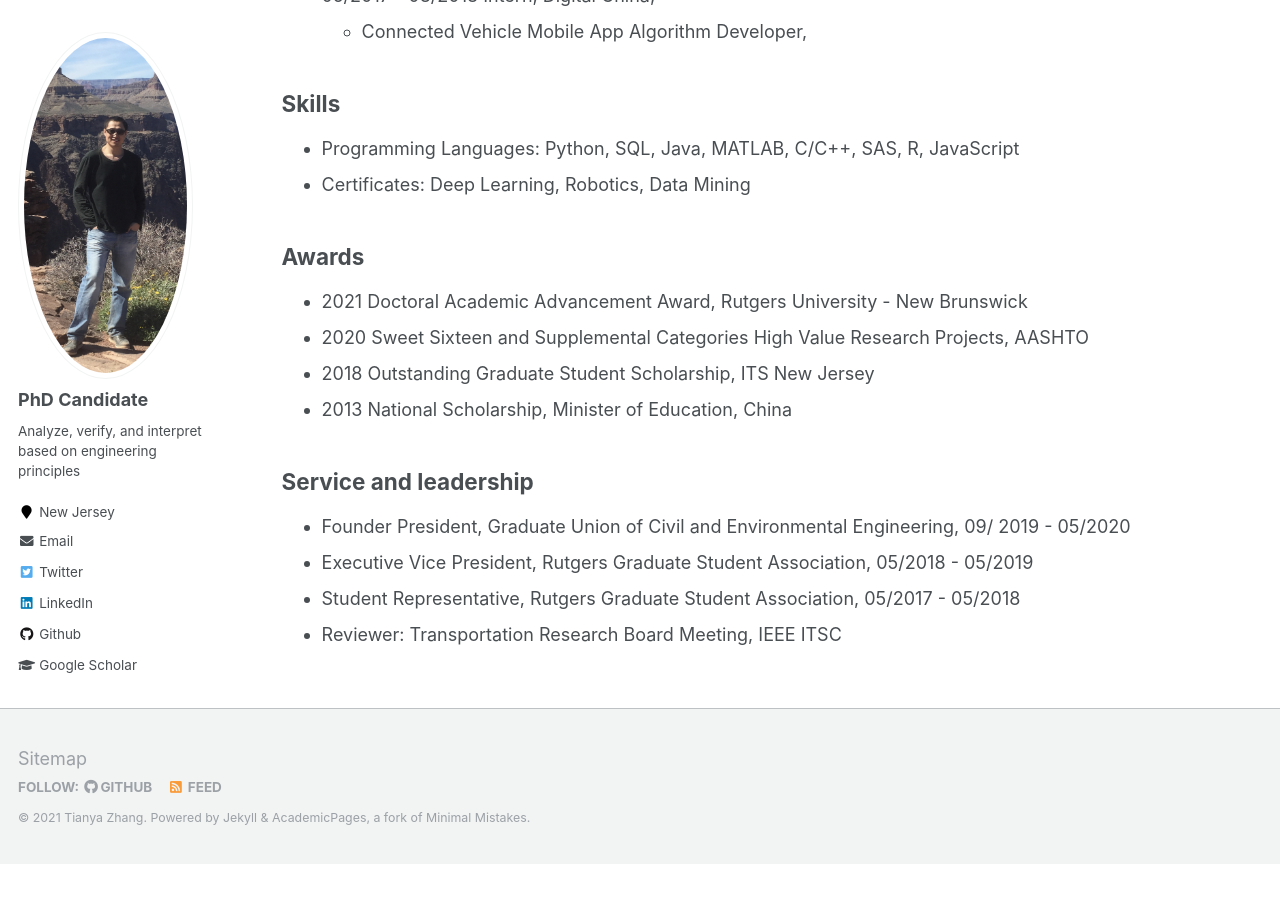
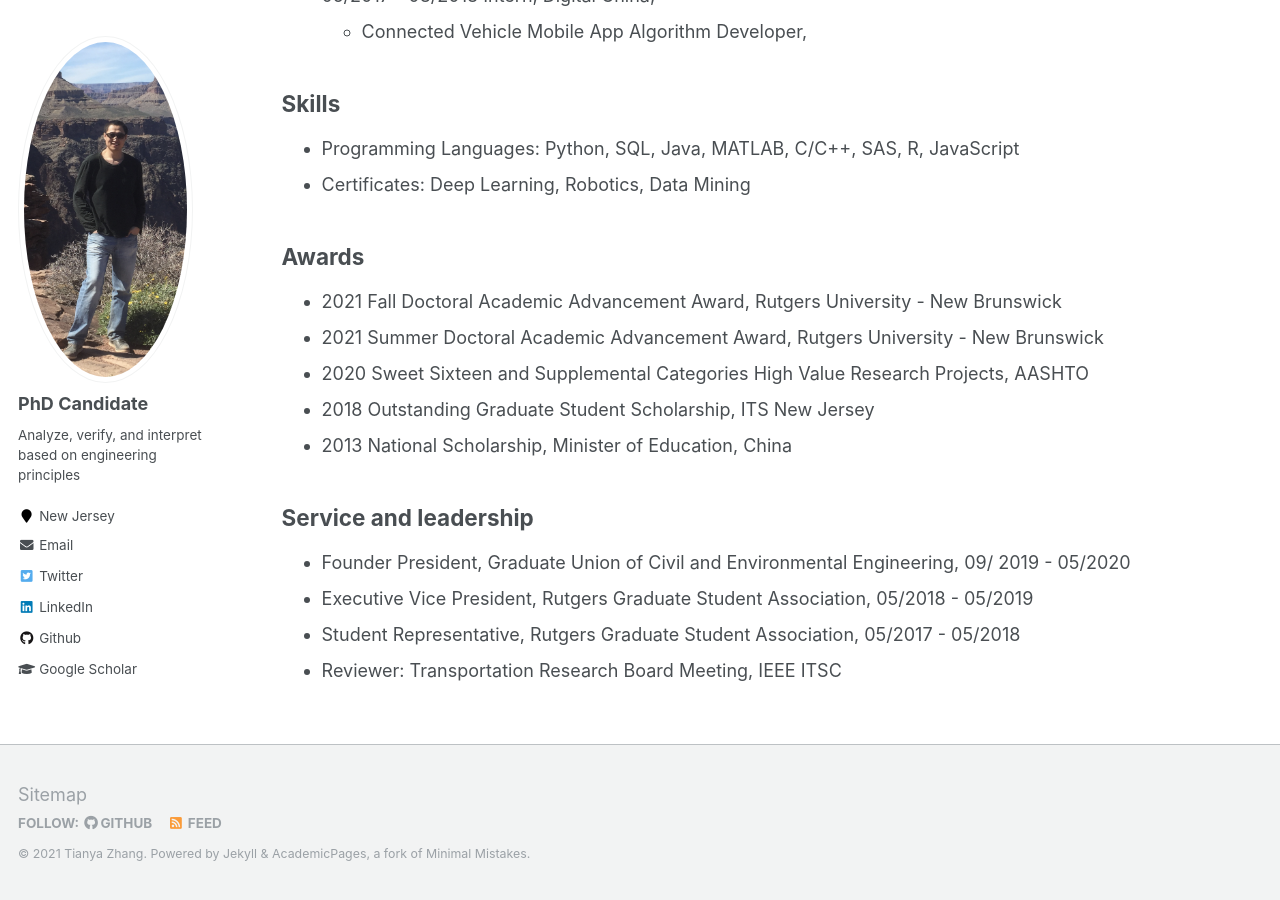
Before and after one commit to TeRyZh/Website, a Jekyll site: the page built from _pages/cv.md, in a window 1280 px wide and 900 px high, scrolled down 595 px. Built offline with Jekyll 4.4.1, drawn with Linux system fonts in a browser that asks for light colours; before the commit the page ends 1459 px from its top, so only the background shows below that.

Commit message:
Update cv.md

```diff
--- a/_pages/cv.md
+++ b/_pages/cv.md
@@ -32,7 +32,8 @@ Skills
 
 Awards
 ------
-  * 2021 Doctoral Academic Advancement Award, Rutgers University - New Brunswick
+  * 2021 Fall Doctoral Academic Advancement Award, Rutgers University - New Brunswick
+  * 2021 Summer Doctoral Academic Advancement Award, Rutgers University - New Brunswick
   * 2020 Sweet Sixteen and Supplemental Categories High Value Research Projects, AASHTO
   * 2018 Outstanding Graduate Student Scholarship, ITS New Jersey
   * 2013 National Scholarship, Minister of Education, China
```
